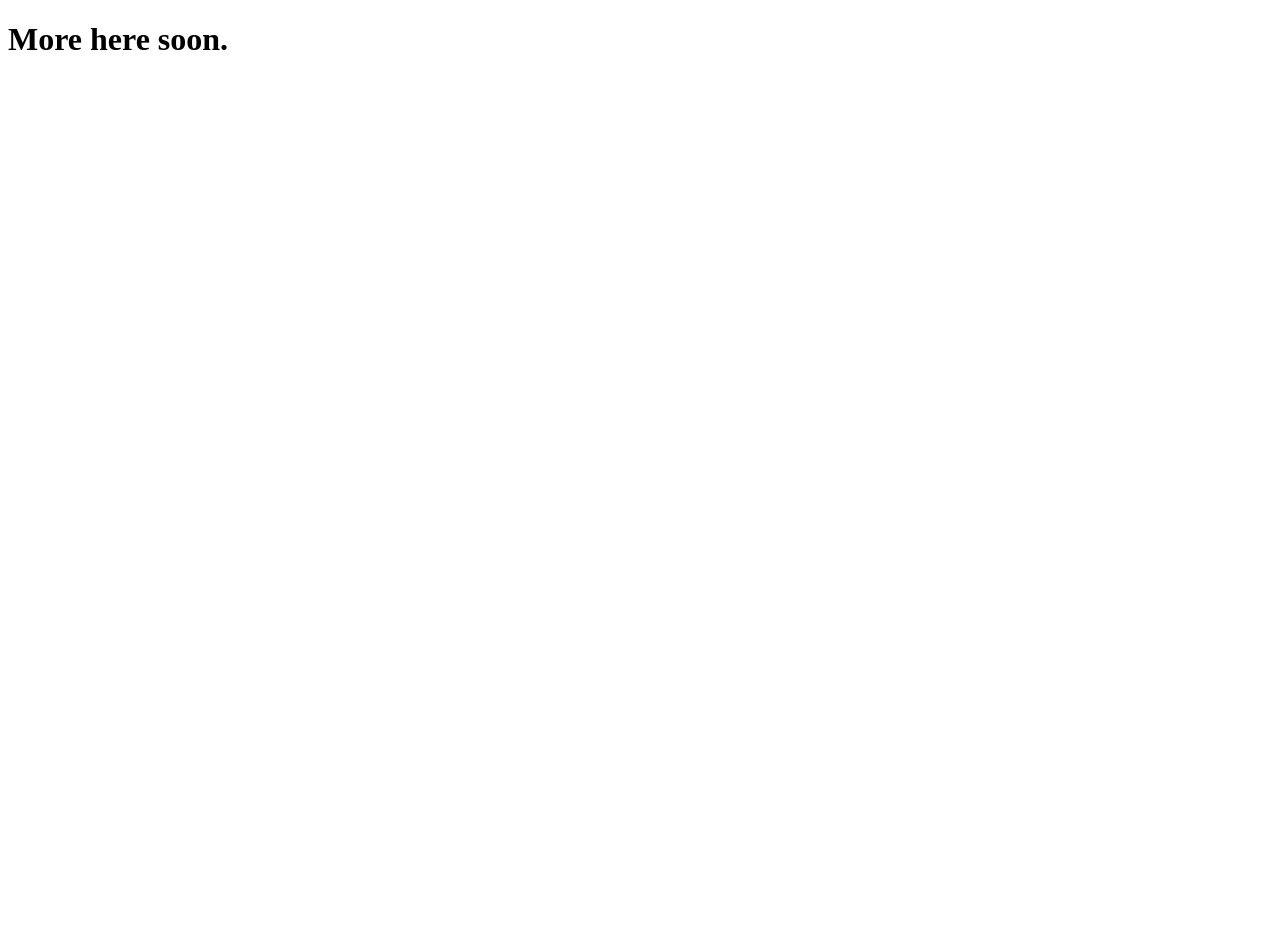
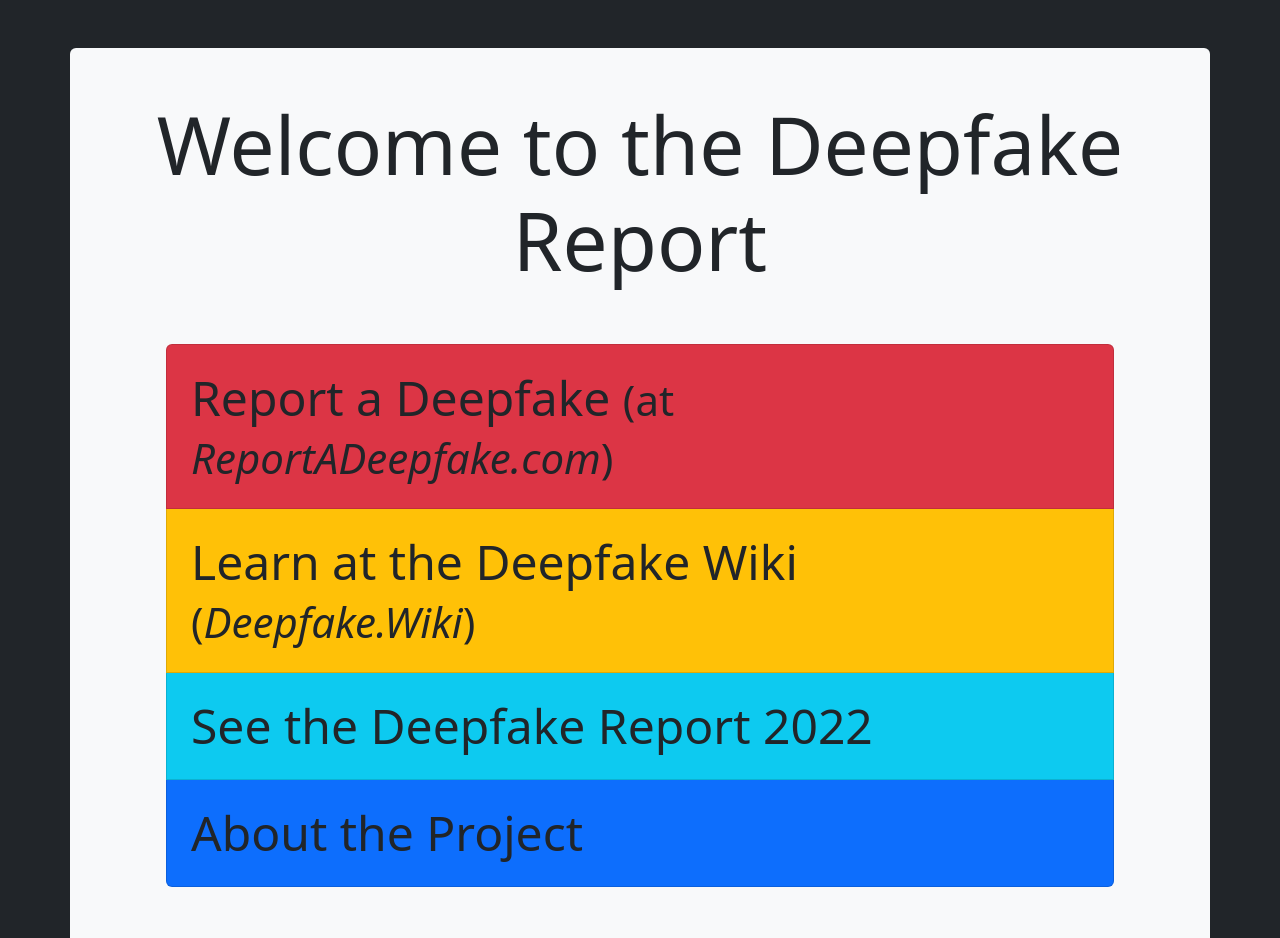
Before and after one commit to sergibot/DeepfakeReport-Website, a plain HTML site: page index.html in a window 1280 px wide. Shown: the top 938 px of the page. Before the commit the page ends 800 px from the top, so only its background shows below. Drawn offline with nearby package versions, Linux system fonts and the light colour scheme.

Commit message:
Bootstrap5 added to index

```diff
--- a/index.html
+++ b/index.html
@@ -3,10 +3,19 @@
 <head>
     <meta charset="UTF-8">
     <title>Deepfake Report</title>
+    <meta name="viewport" content="width=device-width, initial-scale=1">
+    <link href="https://cdn.jsdelivr.net/npm/bootstrap@5.2.3/dist/css/bootstrap.min.css" rel="stylesheet">
+    <script src="https://cdn.jsdelivr.net/npm/bootstrap@5.2.3/dist/js/bootstrap.bundle.min.js"></script>
 </head>
-<body>
-<h1>
-  More here soon.
-</h1>
+<body class="bg-dark">
+<div class="container-lg p-5 my-5 bg-light rounded">
+    <h1 class="display-1 text-center">Welcome to the Deepfake Report</h1>
+    <div class="list-group p-5">
+        <a href="http://reportadeepfake.com" class="bg-danger p-4 display-5 list-group-item list-group-item-action">Report a Deepfake <small>(at <i>ReportADeepfake.com</i>)</small></small></a>
+        <a href="https://deepfake.wiki" class="bg-warning p-4 display-5 list-group-item list-group-item-action">Learn at the Deepfake Wiki <small>(<i>Deepfake.Wiki</i>)</small></a>
+        <a href="#" class="bg-info p-4 display-5 list-group-item list-group-item-action">See the <strong>Deepfake Report 2022</strong></a>
+        <a href="#" class="bg-primary p-4 display-5 list-group-item list-group-item-action">About the Project</a>
+    </div>
+</div>
 </body>
 </html>
```
